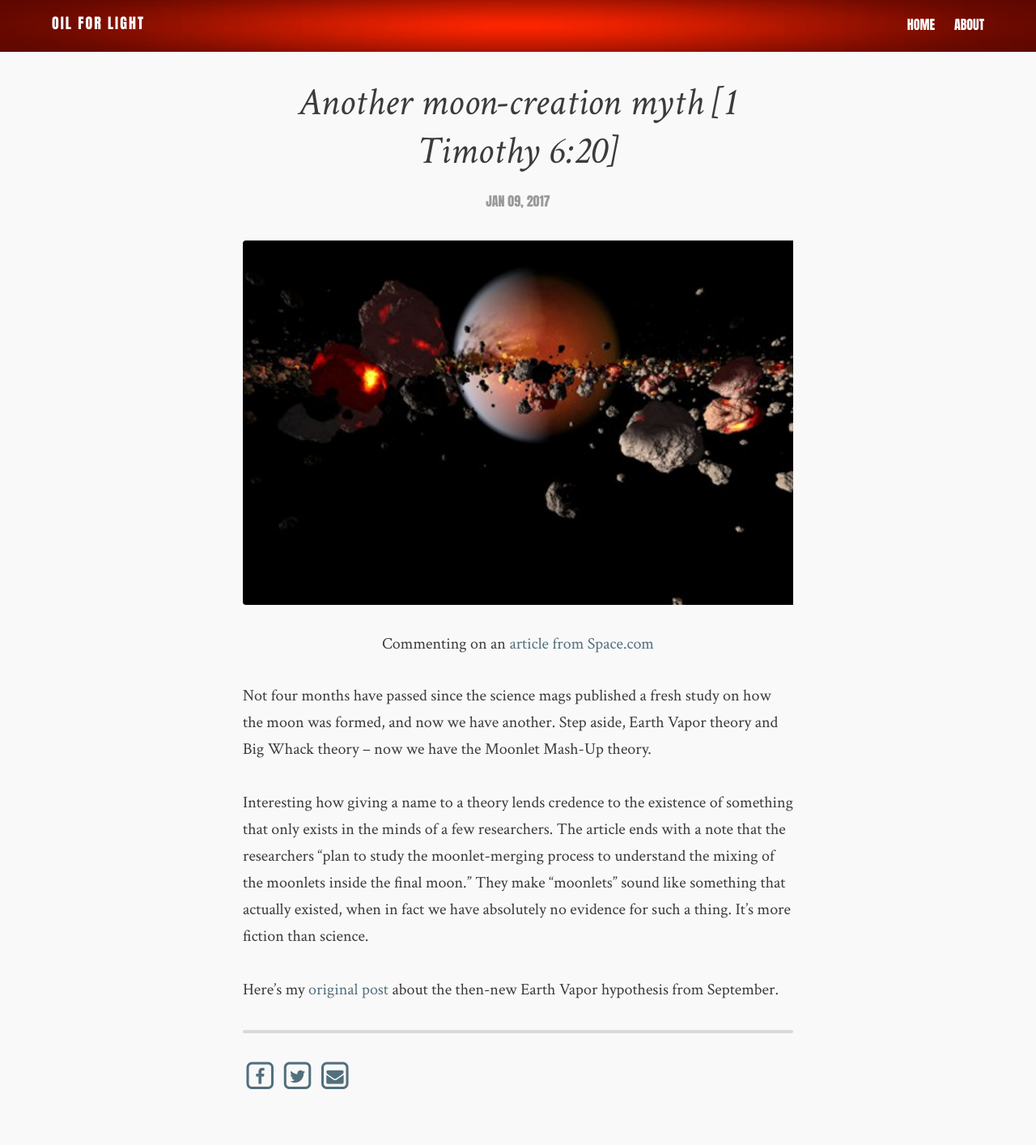
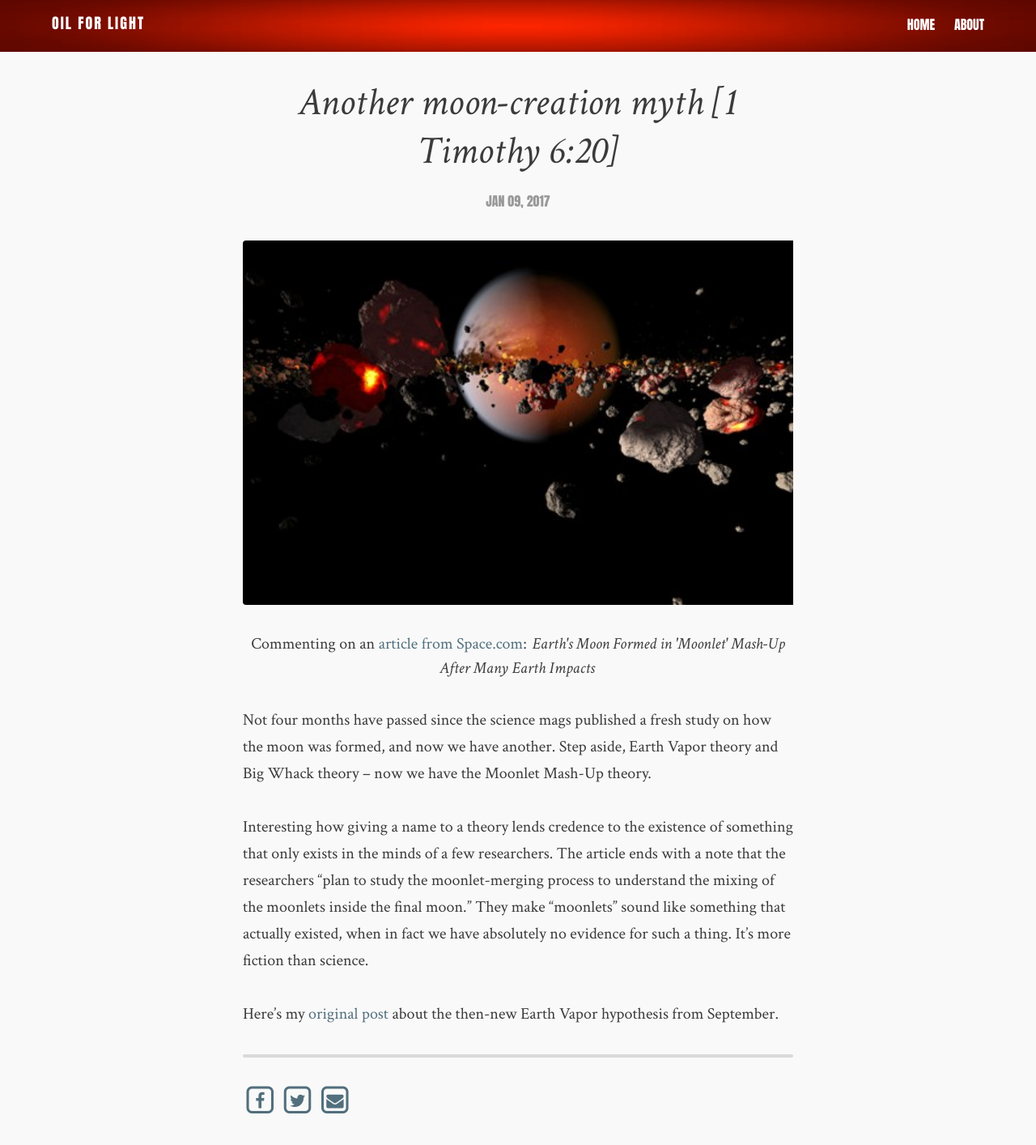
Before and after one commit to flashlightministries/oilforlight, a Jekyll site: the page built from _posts/2017-01-09-another-moon-creation-myth.md, in a window 1280 px wide. Shown: the whole page at 81% size. Built offline with Jekyll 4.4.1, drawn with Linux system fonts in a browser that asks for light colours; nearby versions of some CDN libraries; before the commit the page ends 1384 px from its top, so only the background shows below that.

Commit message:
Update 2017-01-09-another-moon-creation-myth.md

```diff
--- a/_posts/2017-01-09-another-moon-creation-myth.md
+++ b/_posts/2017-01-09-another-moon-creation-myth.md
@@ -6,6 +6,7 @@ passage: 1 Timothy 6:20
 source:
     name: Space.com
     url: https://www.space.com/35258-earth-moon-formed-in-moonlet-mashup.html
+    headline: "Earth's Moon Formed in 'Moonlet' Mash-Up After Many Earth Impacts"
 image:
     feature: articles/2017-01-09-another-moon-creation-myth/moonlets.jpg
 comments: false
```
